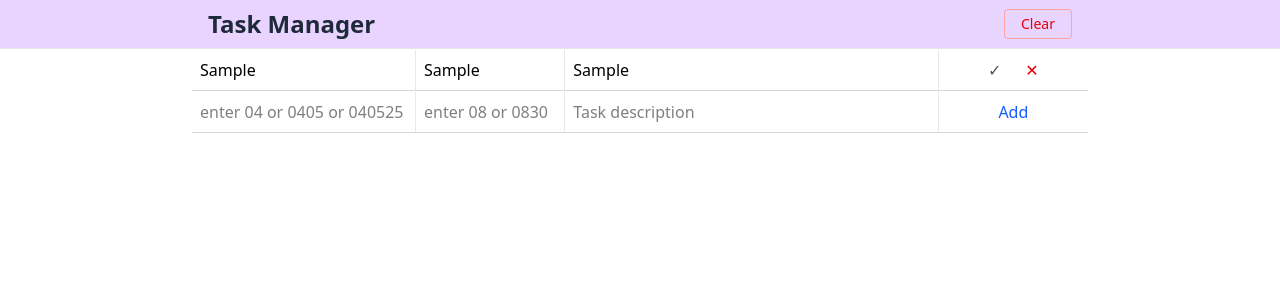
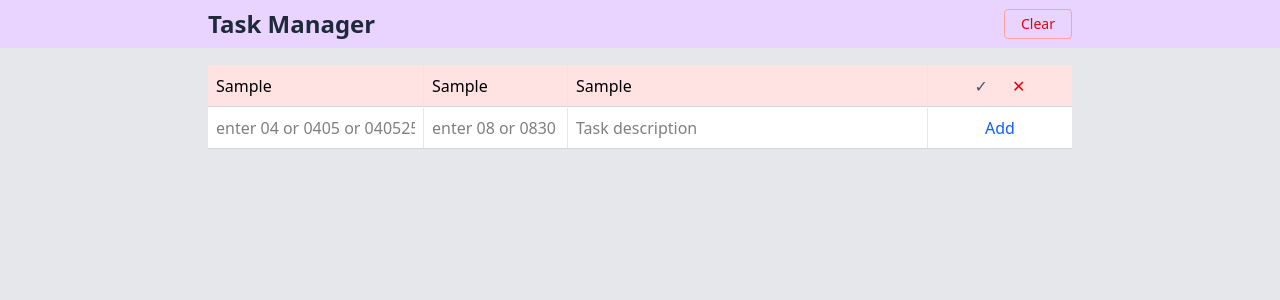
Before and after one commit to jili0/tailwind-task-manager, a React (Vite) app: page / in a window 1280 px wide. Both pictures are taken after typing "Sample", "Sample", "Sample" into the empty fields and a click on the button "Add". Shown: the top 300 px of the page. Built offline with nearby package versions, Linux system fonts and the light colour scheme.

Commit message:
Hintergrund und Tabelle Farben geändert

```diff
--- a/src/App.jsx
+++ b/src/App.jsx
@@ -115,12 +115,12 @@ function App() {
   };
 
   return (
-    <div className="min-h-screen bg-white">
+    <div className="min-h-screen bg-gray-200">
       <Header
         title="Task Manager"
         onClear={clearTasks}
       />
-      <div className="w-full max-w-4xl mx-auto bg-white">
+      <div className="w-full max-w-4xl mx-auto p-4">
         <TaskList
           tasks={tasks}
           onAddTask={addTask}
--- a/src/components/TaskItem.jsx
+++ b/src/components/TaskItem.jsx
@@ -242,8 +242,8 @@ function TaskItem({
   return (
     <div
       className={`flex w-full border-b border-gray-300 min-h-[42px] items-center
-        ${task.isDone ? 'bg-gray-50 line-through text-gray-400' :
-          index % 2 === 0 ? 'bg-white' : 'bg-gray-50'}`}
+        ${task.isDone ? 'bg-green-100 line-through text-gray-400' :
+          index % 2 === 0 ? 'bg-red-100' : 'bg-gray-50'}`}
       onClick={onEdit}
     >
       <div className="w-1/4 p-2 border-r border-gray-200">
@@ -261,7 +261,7 @@ function TaskItem({
             e.stopPropagation();
             onToggleDone();
           }}
-          className={`px-2 py-1 rounded ${task.isDone ? 'text-green-600' : 'text-gray-600'}`}
+          className={`hover:bg-green-200 px-2 py-1 rounded ${task.isDone ? 'text-green-600' : 'text-gray-600'}`}
         >
           ✓
         </button>
@@ -270,7 +270,7 @@ function TaskItem({
             e.stopPropagation();
             onDelete();
           }}
-          className="text-red-600 hover:bg-red-50 px-2 py-1 rounded"
+          className="text-red-600 hover:bg-red-200 px-2 py-1 rounded"
         >
           ✕
         </button>
```
